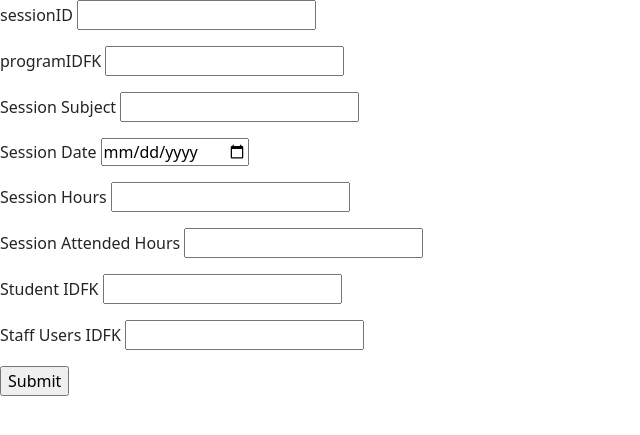
After one commit to Cyber-Penguin-Run/Performance-Evaluation-System, a Flask app: page /createSessions in a window 1280 px wide. The commit adds this page. Shown: the top 435 px of the page, without its empty margins (0-640 px from the left). Run offline with Flask 2, Linux system fonts and the light colour scheme; some libraries are stand-ins or nearby versions.

Commit message:
added function to createSessions

```diff
--- a/app.py
+++ b/app.py
@@ -133,12 +133,35 @@ def sessions():
     return render_template('sessions.html', sessions=session_result)
 
 
+@app.route('/createSessions', methods=['GET', 'POST'])
+def createSessions():
+    if request.method == 'GET':
+        return render_template('createSessions.html')
+
+    elif request.method == 'POST':
+        session_ID = request.form['session_ID']
+        program_IDFK = request.form['program_IDFK']
+        session_subject = request.form['session_subject']
+        session_date = request.form['session_date']
+        session_hours = request.form['session_hours']
+        session_attendedhours = request.form['session_attendedhours']
+        student_IDFK = request.form['student_IDFK']
+        staff_usersIDFK = request.form['student_IDFK']
+        if db.create_sessions({"session_ID": session_ID, "program_IDFK": program_IDFK,
+                               "session_subject": session_subject,
+                               "session_date": session_date, "session_hours": "session_hours",
+                               session_hours: session_hours, "session_attendedhours:":
+                                   session_attendedhours, "student_IDFK": student_IDFK,
+                               "staff_usersIDFK": staff_usersIDFK}):
+            return "<h1>Success! you will be redirected soon!</h1>", {"Refresh": "4; url=/login"}
+        else:
+            return render_template('error.html'), {"Refresh": "4; url=/register"}
+
+
 @app.route('/states')
 def states():
     state_result = db.query(sql='SELECT* FROM states')
     return render_template('states.html', state=state_result)
-
-
 
 
 """""
--- a/connection.py
+++ b/connection.py
@@ -115,6 +115,10 @@ class Database:
         self.cursor.execute(sql)
         return self.cursor.fetchall()
 
+    #def create_sessions(self, sessions):
+       # self.cursor.execute(sql)
+        #return self.cursor.fetchall()
+
 
 
 db = Database()
--- /dev/null
+++ b/templates/createSessions.html
@@ -0,0 +1,17 @@
+{%extends 'base.html'%}
+{% block content %}
+
+<form action='' method = "POST">
+  <p>sessionID <input type = "integer" name = "session_ID" /></p>
+  <p>programIDFK <input type = "char" name = "program_IDFK" /></p>
+  <p>Session Subject <input type = "text" name = "session_subject" /></p>
+  <p>Session Date <input type = "date" name = "session_date" /></p>
+  <p>Session Hours <input type = "double" name = "session_hours" /></p>
+  <p>Session Attended Hours <input type = "double" name = "session_attendedhours" /></p>
+  <p>Student IDFK <input type = 'char' name = "student_IDFK" /></p>
+  <p>Staff Users IDFK <input type = 'char' name = "staff_usersIDFK" /></p>
+  <p><input type = "submit" value = "Submit" /></p>
+</form>
+
+
+{%endblock content %}
```
Also changed, not shown: templates/sessions.html (+7 -21 lines).
